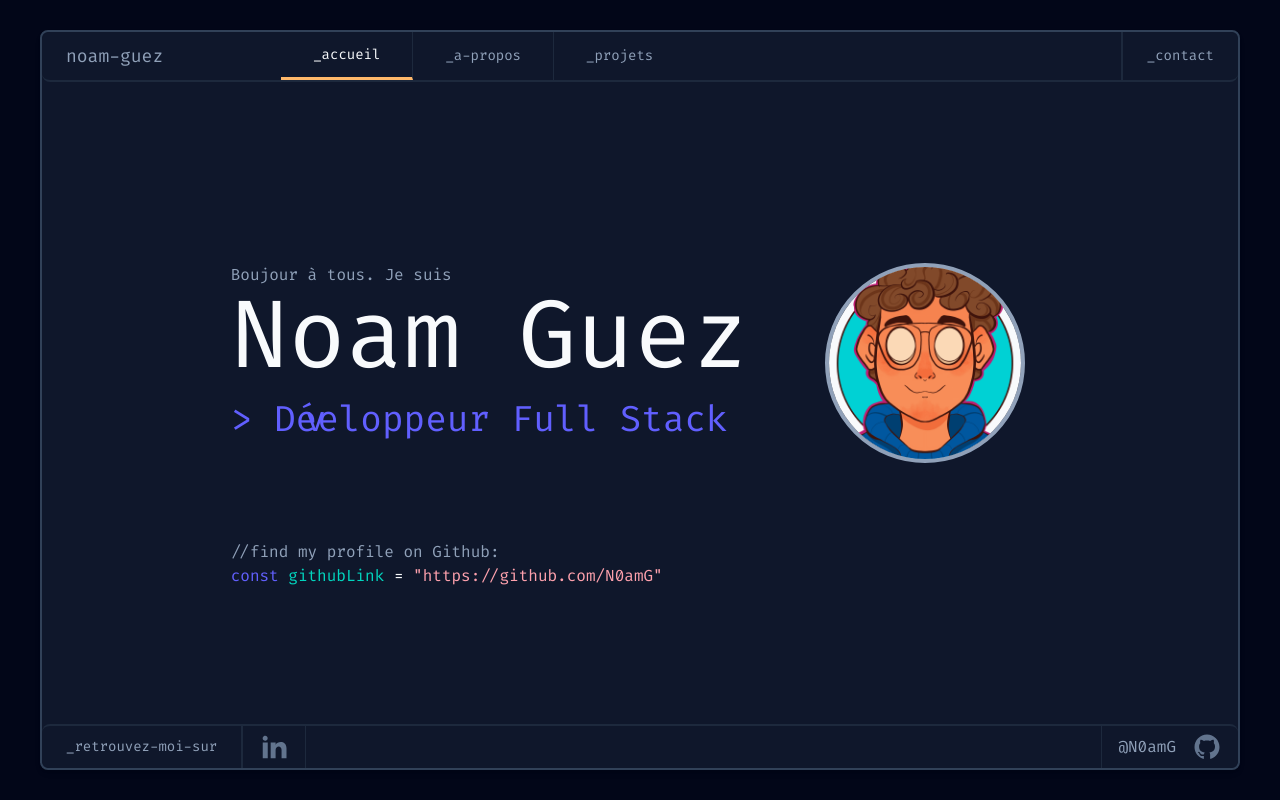
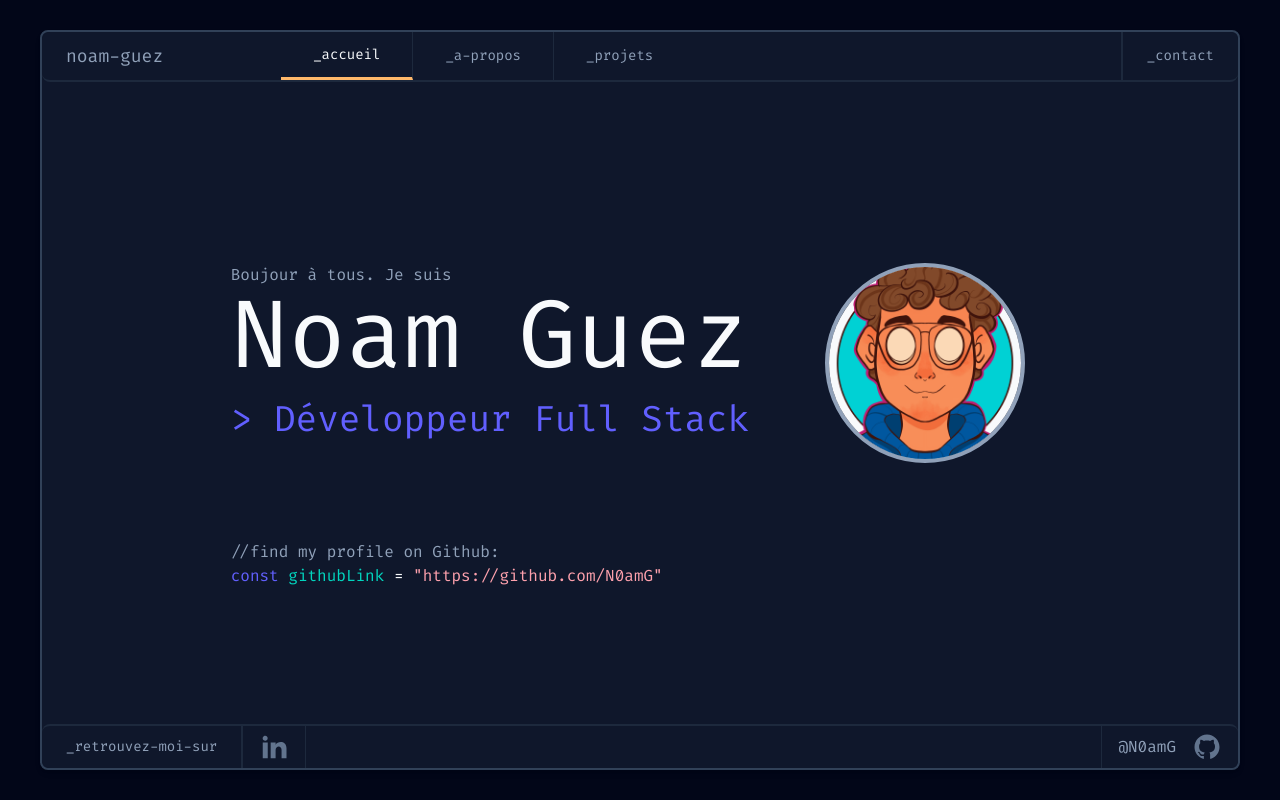
Before and after one commit to N0amG/Portfolio-public, a Next.js app: page / in a window 1280 px wide. Built offline with nearby package versions, Linux system fonts and the light colour scheme.

Commit message:
V.1.0.2 : multiple fix + Landing page animation

```diff
--- a/src/app/globals.css
+++ b/src/app/globals.css
@@ -52,10 +52,10 @@ body {
 }
 
 @keyframes slide-to-right {
-  0% {
+  from {
     transform: translateX(-100%);
   }
-  100% {
+  to {
     transform: translateX(0);
   }
 }
--- a/src/app/page.jsx
+++ b/src/app/page.jsx
@@ -25,13 +25,22 @@ export default function Home() {
 					</span>
 
 					<h1 className='text-left w-full text-8xl text-slate-50 px-4 rounded-xl z-0 overflow-hidden'>
-						<span className='inline-block animate-[slide-up_.5s_ease-out_forwards]'
-						style={{ animationDelay: `1s`, transform: 'translateY(-100%)' }}>
+						<span
+							className='inline-block animate-[slide-up_.5s_ease-out_forwards]'
+							style={{
+								animationDelay: `1.3s`,
+								transform: 'translateY(-100%)',
+							}}
+						>
 							Noam
 						</span>{' '}
-						<span className='inline-block animate-[slide-up_.9s_ease-out_forwards]'
-						style={{ animationDelay: `1.2s`, transform: 'translateY(-100%)'}}>
-
+						<span
+							className='inline-block animate-[slide-up_.9s_ease-out_forwards]'
+							style={{
+								animationDelay: `1.5s`,
+								transform: 'translateY(-100%)',
+							}}
+						>
 							Guez
 						</span>
 					</h1>
@@ -39,10 +48,18 @@ export default function Home() {
 						{'> Développeur Full Stack'.split('').map((char, i) => (
 							<span
 								key={i}
-								className='inline-block overflow-hidden animate-[slide-to-right_1s_ease-out_forwards]'
-								style={{ animationDelay: `${2+i * 0.8}s`, transform: 'translateX(-100%)' }}
+								className='inline-block overflow-hidden' // conteneur de masquage
 							>
-								{char === ' ' ? '\u00A0' : char}
+								<span
+									className='inline-block animate-[slide-to-right_0.5s_ease-out_forwards]'
+									style={{
+										animationDelay: `${2.5 +i * 0.05}s`,
+										display: 'inline-block',
+										transform: 'translateX(-100%)',
+									}}
+								>
+									{char === ' ' ? '\u00A0' : char}
+								</span>
 							</span>
 						))}
 					</h2>
--- a/src/app/projects/page.jsx
+++ b/src/app/projects/page.jsx
@@ -90,7 +90,7 @@ export default function Project() {
 					))}
 				</Dropdown>
 			</div>
-			<div className='right-container flex flex-col flex-1 w-full'>
+			<div className='right-container flex flex-col flex-1 w-full '>
 				{isDesktopLg && selectedTab && (
 					<h3 className='title flex items-center gap-2 min-w-[150px] max-w-[300px] h-[40px] px-3 py-[10px] transition-colors select-none justify-between border-slate-800 border-r-2 text-md'>
 						<span
@@ -110,7 +110,7 @@ export default function Project() {
 				{selectedTab && (
 					<div
 						id='projects-list'
-						className='flex flex-wrap gap-4 p-2 pt-5 justify-around h-full overflow-y-auto scrollbar-custom border-t-2 border-slate-800'
+						className='flex flex-wrap gap-4 p-2 px-5 pt-5 justify-around h-full overflow-y-auto scrollbar-custom border-t-2 border-slate-800'
 					>
 						{filteredProjects.length === 0 ? (
 							<p className='text-slate-400'>
```
